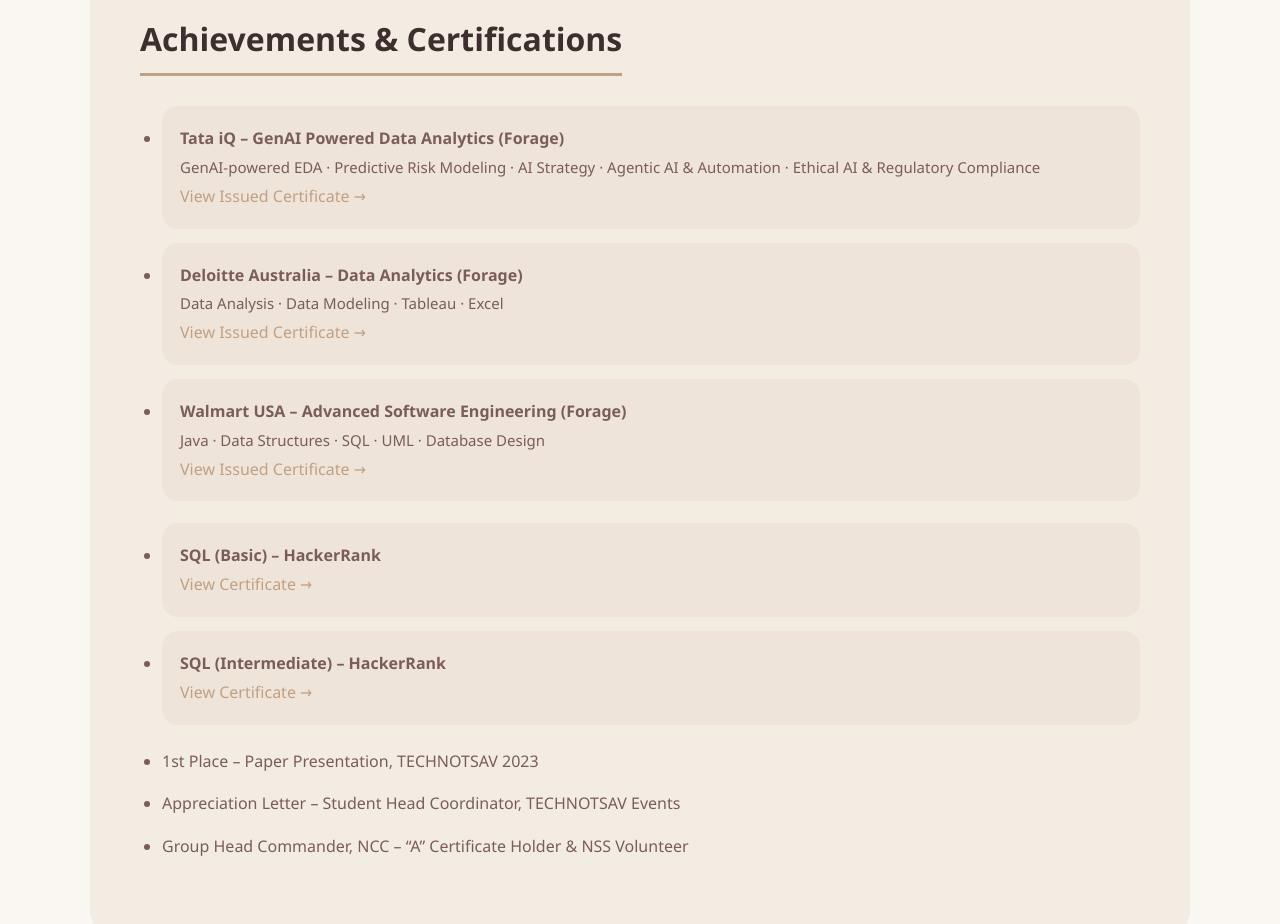
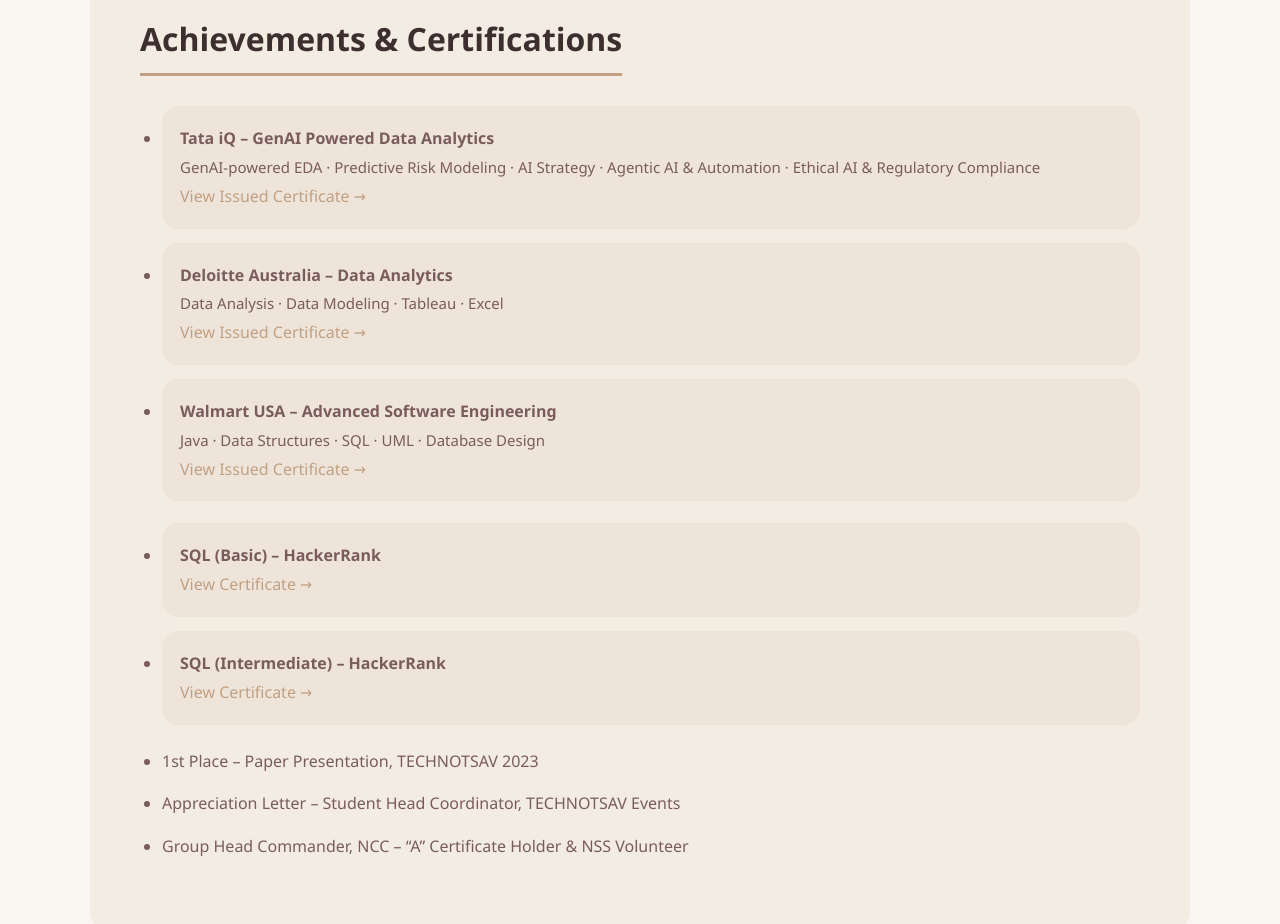
Before and after one commit to rsaikeerthi31/Keerthi-portfolio, a plain HTML site: page index.html in a window 1280 px wide. Shown: the part 3660-4584 px from the top of the page. Drawn offline with Linux system fonts and the light colour scheme.

Commit message:
Remove '(Forage)' from certification titles

```diff
--- a/index.html
+++ b/index.html
@@ -139,11 +139,10 @@
         <div class="card">
             <h2>Achievements & Certifications</h2>
 
-            <!-- FORAGE CERTIFICATIONS -->
             <ul class="achievements">
 
                 <li class="highlight-cert">
-                    <strong>Tata iQ – GenAI Powered Data Analytics (Forage)</strong><br>
+                    <strong>Tata iQ – GenAI Powered Data Analytics</strong><br>
                     <span>
                         GenAI-powered EDA · Predictive Risk Modeling · AI Strategy ·
                         Agentic AI & Automation · Ethical AI & Regulatory Compliance
@@ -155,7 +154,7 @@
                 </li>
 
                 <li class="highlight-cert">
-                    <strong>Deloitte Australia – Data Analytics (Forage)</strong><br>
+                    <strong>Deloitte Australia – Data Analytics</strong><br>
                     <span>Data Analysis · Data Modeling · Tableau · Excel</span><br>
                     <a href="https://www.theforage.com/completion-certificates/9PBTqmSxAf6zZTseP/io9DzWKe3PTsiS6GG_9PBTqmSxAf6zZTseP_mtWKQF2aRfF8hYN7T_1768209081282_completion_certificate.pdf"
                        target="_blank">
@@ -164,7 +163,7 @@
                 </li>
 
                 <li class="highlight-cert">
-                    <strong>Walmart USA – Advanced Software Engineering (Forage)</strong><br>
+                    <strong>Walmart USA – Advanced Software Engineering</strong><br>
                     <span>Java · Data Structures · SQL · UML · Database Design</span><br>
                     <a href="https://www.theforage.com/completion-certificates/prBZoAihniNijyD6d/oX6f9BbCL9kJDJzfg_prBZoAihniNijyD6d_mtWKQF2aRfF8hYN7T_1768220797159_completion_certificate.pdf"
                        target="_blank">
@@ -174,7 +173,6 @@
 
             </ul>
 
-            <!-- HACKERRANK -->
             <ul class="achievements">
 
                 <li class="highlight-cert">
@@ -193,7 +191,6 @@
 
             </ul>
 
-            <!-- OTHER ACHIEVEMENTS -->
             <ul class="achievements">
                 <li>1st Place – Paper Presentation, TECHNOTSAV 2023</li>
                 <li>Appreciation Letter – Student Head Coordinator, TECHNOTSAV Events</li>
```
